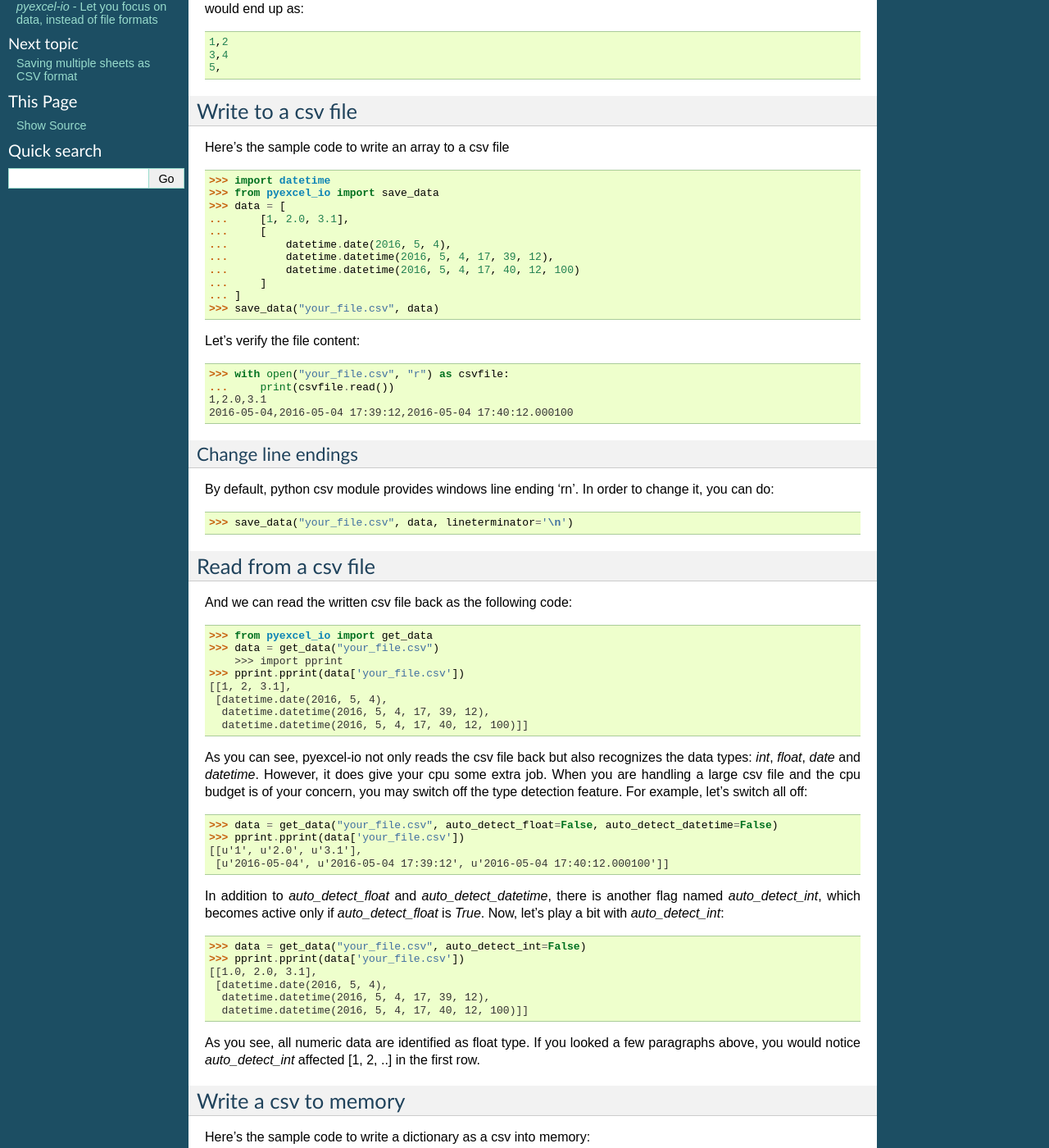
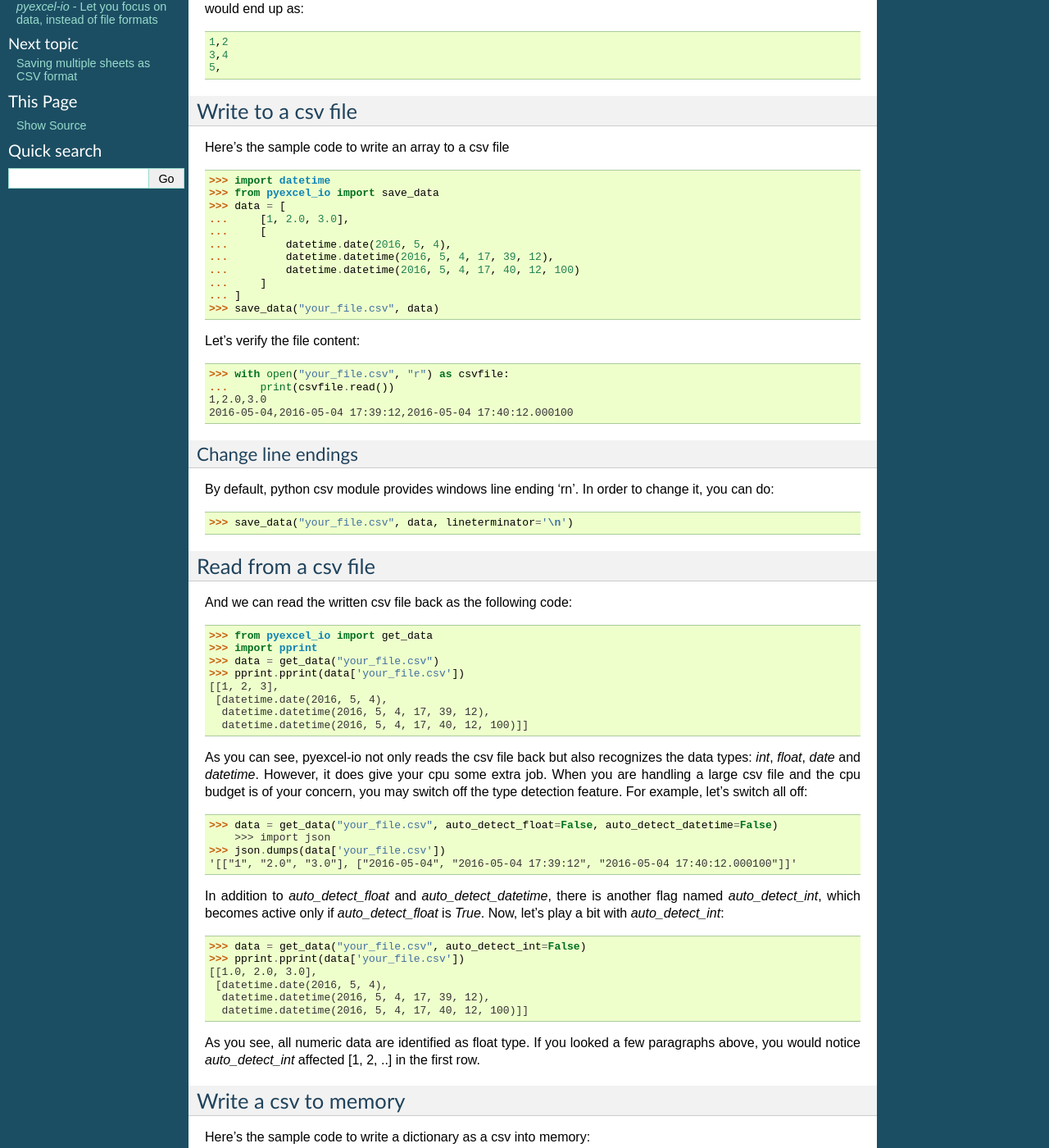
Before and after one commit to pyexcel/pyexcel-io, a Sphinx documentation site: the page built from doc/source/plaincsv.rst, in a window 1280 px wide and 1400 px high, scrolled down 223 px. Shown: the whole window at 82% size. Built offline with Sphinx 7.4.7, drawn with Linux system fonts in a browser that asks for light colours; some of the changed text lies outside the part shown.

Commit message:
try fix the test problem with the documentation

```diff
--- a/doc/source/plaincsv.rst
+++ b/doc/source/plaincsv.rst
@@ -27,13 +27,12 @@ Write to a csv file
     ...     from io import StringIO
     >>> from pyexcel_io._compact import OrderedDict
 
-
 Here's the sample code to write an array to a csv file ::
 
    >>> import datetime
    >>> from pyexcel_io import save_data
    >>> data = [
-   ...     [1, 2.0, 3.1],
+   ...     [1, 2.0, 3.0],
    ...     [
    ...         datetime.date(2016, 5, 4),
    ...         datetime.datetime(2016, 5, 4, 17, 39, 12),
@@ -44,11 +43,11 @@ Here's the sample code to write an array to a csv file ::
 
 Let's verify the file content::
 
-    >>> with open("your_file.csv", "r") as csvfile:
-    ...     print(csvfile.read())
-    1,2.0,3.1
-    2016-05-04,2016-05-04 17:39:12,2016-05-04 17:40:12.000100
-    <BLANKLINE>
+   >>> with open("your_file.csv", "r") as csvfile:
+   ...     print(csvfile.read())
+   1,2.0,3.0
+   2016-05-04,2016-05-04 17:39:12,2016-05-04 17:40:12.000100
+   <BLANKLINE>
 
 
 Change line endings
@@ -65,10 +64,10 @@ Read from a csv file
 And we can read the written csv file back as the following code::
 
     >>> from pyexcel_io import get_data
+    >>> import pprint
     >>> data = get_data("your_file.csv")
-	>>> import pprint
     >>> pprint.pprint(data['your_file.csv'])
-    [[1, 2, 3.1],
+    [[1, 2, 3],
      [datetime.date(2016, 5, 4),
       datetime.datetime(2016, 5, 4, 17, 39, 12),
       datetime.datetime(2016, 5, 4, 17, 40, 12, 100)]]
@@ -80,15 +79,15 @@ the cpu budget is of your concern, you may switch off the type detection feature
 For example, let's switch all off:
 
     >>> data = get_data("your_file.csv", auto_detect_float=False, auto_detect_datetime=False)
-    >>> pprint.pprint(data['your_file.csv'])
-    [[u'1', u'2.0', u'3.1'],
-     [u'2016-05-04', u'2016-05-04 17:39:12', u'2016-05-04 17:40:12.000100']]
+	>>> import json
+    >>> json.dumps(data['your_file.csv'])
+    '[["1", "2.0", "3.0"], ["2016-05-04", "2016-05-04 17:39:12", "2016-05-04 17:40:12.000100"]]'
 
 In addition to `auto_detect_float` and `auto_detect_datetime`, there is another flag named `auto_detect_int`, which becomes active only if `auto_detect_float` is `True`. Now, let's play a bit with `auto_detect_int`:
 
     >>> data = get_data("your_file.csv", auto_detect_int=False)
     >>> pprint.pprint(data['your_file.csv'])
-    [[1.0, 2.0, 3.1],
+    [[1.0, 2.0, 3.0],
      [datetime.date(2016, 5, 4),
       datetime.datetime(2016, 5, 4, 17, 39, 12),
       datetime.datetime(2016, 5, 4, 17, 40, 12, 100)]]
@@ -117,7 +116,7 @@ Continue from previous example:
     >>> # This is just an illustration
     >>> # In reality, you might deal with csv file upload
     >>> # where you will read from requests.FILES['YOUR_XL_FILE']
-	>>> import json
+    >>> import json
     >>> data = get_data(io)
     >>> print(json.dumps(data))
     {"csv": [[1, 2, 3], [4, 5, 6]]}
```
